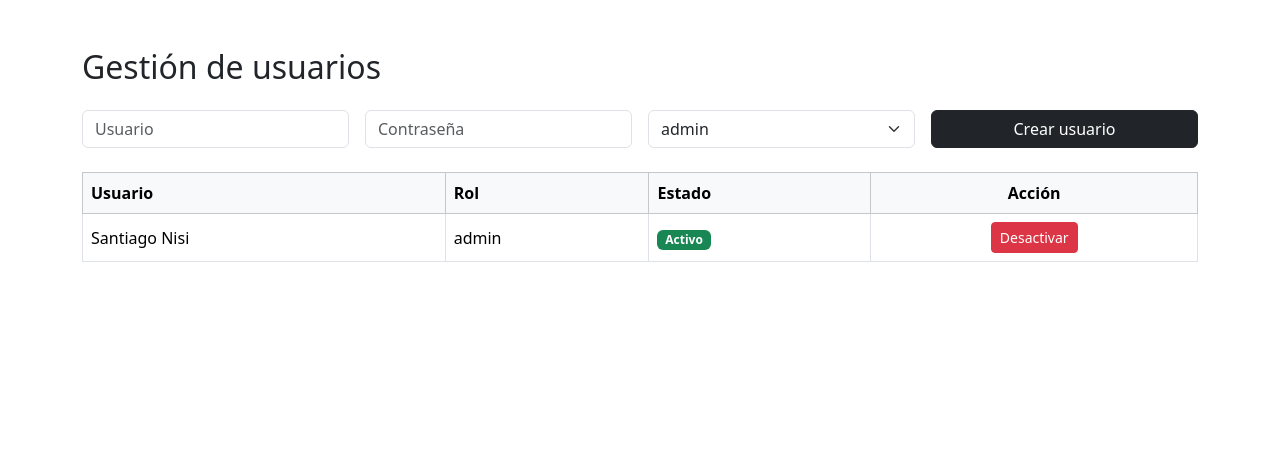
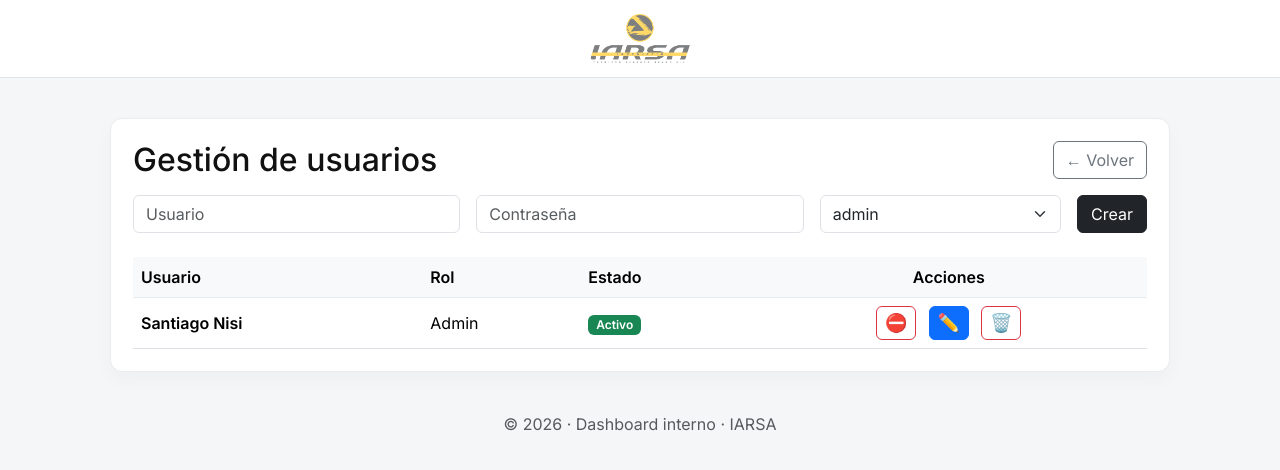
Before and after one commit to santiagonisi/Dashboard, a Flask app: page /admin/usuarios in a window 1280 px wide. Shown: the top 470 px of the page. Run offline with Flask 3, Linux system fonts and the light colour scheme; a user stored in the database is signed in; data comes from the database, SQL or seed files in the repository; both versions use the stored data as it was after the commit.

Commit message:
administracion y edicion de usuarios

```diff
--- a/app.py
+++ b/app.py
@@ -129,17 +129,22 @@ def admin_usuarios():
     conn.row_factory = sqlite3.Row
     cursor = conn.cursor()
 
+    error_msg = request.args.get("error")
+
     if request.method == "POST":
         usuario = request.form["usuario"]
-        password = generate_password_hash(request.form["password"])
+        password = request.form["password"]
         rol = request.form["rol"]
 
-        cursor.execute("""
-            INSERT INTO usuarios (usuario, password, rol, activo)
-            VALUES (?, ?, ?, 1)
-        """, (usuario, password, rol))
-
-        conn.commit()
+        try:
+            password_hash = generate_password_hash(password)
+            cursor.execute("""
+                INSERT INTO usuarios (usuario, password, rol, activo)
+                VALUES (?, ?, ?, 1)
+            """, (usuario, password_hash, rol))
+            conn.commit()
+        except sqlite3.IntegrityError:
+            error_msg = "El usuario ya existe."
 
     cursor.execute("SELECT * FROM usuarios")
     usuarios = cursor.fetchall()
@@ -148,8 +153,83 @@ def admin_usuarios():
     return render_template(
         "admin_usuarios.html",
         usuarios=usuarios,
-        roles=ROLES
+        roles=ROLES,
+        error=error_msg
     )
+
+
+@app.route("/admin/usuarios/edit/<int:user_id>", methods=["GET", "POST"])
+@role_required(["admin"])
+def edit_usuario(user_id):
+    conn = sqlite3.connect(Config.DATABASE)
+    conn.row_factory = sqlite3.Row
+    cursor = conn.cursor()
+
+    cursor.execute("SELECT * FROM usuarios WHERE id = ?", (user_id,))
+    user = cursor.fetchone()
+
+    if not user:
+        conn.close()
+        return redirect(url_for("admin_usuarios", error="Usuario no encontrado"))
+
+    if request.method == "POST":
+        usuario = request.form["usuario"]
+        rol = request.form["rol"]
+        activo = 1 if request.form.get("activo") == "1" else 0
+        password = request.form.get("password")
+
+        try:
+            if password:
+                password_hash = generate_password_hash(password)
+                cursor.execute("""
+                    UPDATE usuarios SET usuario = ?, password = ?, rol = ?, activo = ?
+                    WHERE id = ?
+                """, (usuario, password_hash, rol, activo, user_id))
+            else:
+                cursor.execute("""
+                    UPDATE usuarios SET usuario = ?, rol = ?, activo = ?
+                    WHERE id = ?
+                """, (usuario, rol, activo, user_id))
+            conn.commit()
+        except sqlite3.IntegrityError:
+            conn.close()
+            return redirect(url_for("admin_usuarios", error="El usuario ya existe"))
+
+        conn.close()
+        return redirect(url_for("admin_usuarios"))
+
+    conn.close()
+    return render_template("admin_edit_user.html", user=user, roles=ROLES)
+
+
+@app.route("/admin/usuarios/delete/<int:user_id>", methods=["POST"])
+@role_required(["admin"])
+def delete_usuario(user_id):
+    conn = sqlite3.connect(Config.DATABASE)
+    conn.row_factory = sqlite3.Row
+    cursor = conn.cursor()
+
+    cursor.execute("SELECT * FROM usuarios WHERE id = ?", (user_id,))
+    user = cursor.fetchone()
+
+    if not user:
+        conn.close()
+        return redirect(url_for("admin_usuarios", error="Usuario no encontrado"))
+
+    cursor.execute("SELECT COUNT(*) as count FROM usuarios WHERE rol = 'admin' AND activo = 1")
+    admin_count = cursor.fetchone()[0]
+    if user["rol"] == "admin" and admin_count <= 1:
+        conn.close()
+        return redirect(url_for("admin_usuarios", error="No se puede eliminar al único administrador activo"))
+
+    if user["usuario"] == session.get("usuario"):
+        conn.close()
+        return redirect(url_for("admin_usuarios", error="No puedes eliminar el usuario con el que estás logueado"))
+
+    cursor.execute("DELETE FROM usuarios WHERE id = ?", (user_id,))
+    conn.commit()
+    conn.close()
+    return redirect(url_for("admin_usuarios"))
 
 
 @app.route("/admin/usuarios/toggle/<int:user_id>")
--- a/templates/admin_usuarios.html
+++ b/templates/admin_usuarios.html
@@ -3,19 +3,49 @@
 <head>
     <meta charset="UTF-8">
     <title>Gestión de usuarios</title>
+    <meta name="viewport" content="width=device-width, initial-scale=1">
+
+    <link href="https://fonts.googleapis.com/css2?family=Inter:wght@300;400;500;600&display=swap" rel="stylesheet">
     <link href="https://cdn.jsdelivr.net/npm/bootstrap@5.3.2/dist/css/bootstrap.min.css" rel="stylesheet">
+
+    <style>
+        * { box-sizing: border-box; font-family: 'Inter', sans-serif; }
+        body { background: #f5f6f8; color: #111; }
+        header { background: #fff; border-bottom: 1px solid #e2e4e8; padding: 14px 0; display:flex; justify-content:center; align-items:center; }
+        .logo-box img { width: 100px; height: auto; object-fit: contain; border-radius:8px; }
+        main { max-width: 1100px; margin: 40px auto; padding: 0 20px; }
+        .card-custom { background: #fff; border: 1px solid #e9ecef; border-radius: 12px; padding: 22px; box-shadow: 0 8px 20px rgba(0,0,0,0.03); }
+        .table thead th { border-bottom: 1px solid #e9ecef; }
+        .btn-emoji { display:inline-flex; align-items:center; justify-content:center; width:40px; height:34px; padding:0; font-size:18px; border-radius:6px; }
+    </style>
 </head>
+<body>
 
-<body class="container mt-5">
+<header>
+    <div class="logo-box">
+        <img src="{{ url_for('static', filename='img/isologo IARSA.png') }}" alt="Logo Empresa">
+    </div>
+</header>
 
-<h2 class="mb-4">Gestión de usuarios</h2>
+<main>
+    <div class="card-custom">
+        <div class="d-flex justify-content-between align-items-center mb-3">
+            <h2 class="mb-0">Gestión de usuarios</h2>
+            <div>
+                <a href="{{ url_for('dashboard') }}" class="btn btn-outline-secondary">← Volver</a>
+            </div>
+        </div>
+
+        {% if error %}
+            <div class="alert alert-danger">{{ error }}</div>
+        {% endif %}
 
         <form method="POST" class="row g-3 mb-4">
-    <div class="col-md-3">
+            <div class="col-md-4">
                 <input type="text" name="usuario" class="form-control" placeholder="Usuario" required>
             </div>
 
-    <div class="col-md-3">
+            <div class="col-md-4">
                 <input type="password" name="password" class="form-control" placeholder="Contraseña" required>
             </div>
 
@@ -27,26 +57,27 @@
                 </select>
             </div>
 
-    <div class="col-md-3">
-        <button class="btn btn-dark w-100">Crear usuario</button>
+            <div class="col-md-1 d-grid">
+                <button class="btn btn-dark">Crear</button>
             </div>
         </form>
 
-<table class="table table-bordered table-hover align-middle">
+        <div class="table-responsive">
+            <table class="table table-hover align-middle mb-0">
                 <thead class="table-light">
                     <tr>
                         <th>Usuario</th>
                         <th>Rol</th>
                         <th>Estado</th>
-            <th class="text-center">Acción</th>
+                        <th class="text-center">Acciones</th>
                     </tr>
                 </thead>
 
                 <tbody>
                     {% for u in usuarios %}
                     <tr>
-            <td>{{ u.usuario }}</td>
-            <td>{{ u.rol }}</td>
+                        <td class="fw-semibold">{{ u.usuario }}</td>
+                        <td class="text-capitalize">{{ u.rol }}</td>
                         <td>
                             {% if u.activo %}
                                 <span class="badge bg-success">Activo</span>
@@ -55,15 +86,36 @@
                             {% endif %}
                         </td>
                         <td class="text-center">
-                <a href="{{ url_for('toggle_usuario', user_id=u.id) }}"
-                   class="btn btn-sm {{ 'btn-danger' if u.activo else 'btn-success' }}">
-                    {{ 'Desactivar' if u.activo else 'Activar' }}
+                            {% if u.activo %}
+                                <a href="{{ url_for('toggle_usuario', user_id=u.id) }}" class="btn btn-sm btn-outline-danger btn-emoji" title="Desactivar" aria-label="Desactivar">
+                                    ⛔
                                 </a>
+                            {% else %}
+                                <a href="{{ url_for('toggle_usuario', user_id=u.id) }}" class="btn btn-sm btn-outline-success btn-emoji" title="Activar" aria-label="Activar">
+                                    ✅
+                                </a>
+                            {% endif %}
+
+                            <a href="{{ url_for('edit_usuario', user_id=u.id) }}" class="btn btn-sm btn-primary ms-2 btn-emoji" title="Editar" aria-label="Editar">
+                                ✏️
+                            </a>
+
+                            <form method="POST" action="{{ url_for('delete_usuario', user_id=u.id) }}" style="display:inline" onsubmit="return confirm('¿Eliminar usuario {{ u.usuario }}? Esta acción no se puede deshacer');">
+                                <button class="btn btn-sm btn-outline-danger ms-2 btn-emoji" title="Eliminar" aria-label="Eliminar">🗑️</button>
+                            </form>
                         </td>
                     </tr>
                     {% endfor %}
                 </tbody>
             </table>
+        </div>
+    </div>
+</main>
 
+<footer class="text-center mt-4 text-muted">
+    © 2026 · Dashboard interno · IARSA
+</footer>
+
+<script src="https://cdn.jsdelivr.net/npm/bootstrap@5.3.3/dist/js/bootstrap.bundle.min.js"></script>
 </body>
 </html>
--- a/templates/dashboard.html
+++ b/templates/dashboard.html
@@ -225,9 +225,9 @@
 <div class="actions">
 
     {% if session["rol"] == "admin" %}
-    <button class="action-btn" data-bs-toggle="modal" data-bs-target="#adminModal">
+    <a href="{{ url_for('admin_usuarios') }}" class="action-btn">
         Administrar usuarios
-    </button>
+    </a>
     {% endif %}
 
     <a href="{{ url_for('logout') }}" class="action-btn">
@@ -268,6 +268,7 @@
 
         <div class="modal-footer">
           <button type="submit" class="btn btn-dark">Crear usuario</button>
+          <a href="{{ url_for('admin_usuarios') }}" class="btn btn-outline-secondary ms-2">Ver lista completa</a>
         </div>
       </form>
     </div>
```
Also changed, not shown: templates/admin_edit_user.html (added, +45 -0 lines), database/app.db. Lines whose indentation alone changed are shown as unchanged.
